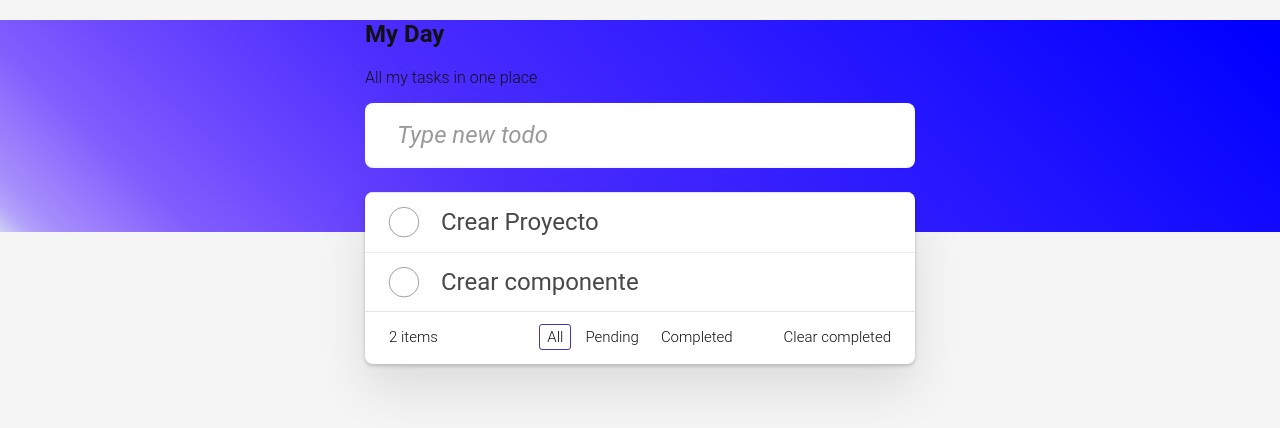
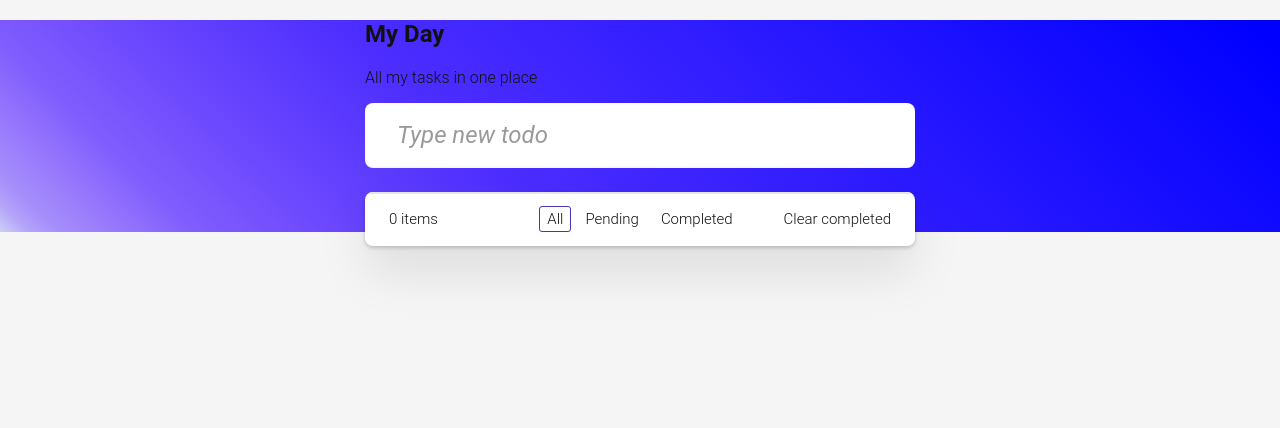
Before and after one commit to Carlou134/todo-app, an Angular app: page / in a window 1280 px wide. Shown: the top 428 px of the page. Built offline with nearby package versions, Linux system fonts and the light colour scheme.

Commit message:
LocalStorage

```diff
--- a/src/app/pages/home/home.component.html
+++ b/src/app/pages/home/home.component.html
@@ -62,18 +62,18 @@
         <!-- This should be `0 items left` by default -->
         <span class="todo-count">
           <strong>
-            {{ tasks().length }}
-          </strong><span *ngIf="tasks().length === 1; else elseblock">item</span></span>
+            {{ tasksByFilter().length }}
+          </strong><span *ngIf="tasksByFilter().length === 1; else elseblock">item</span></span>
           <ng-template #elseblock>items</ng-template>
         <ul class="filters">
           <li>
-            <a (click)="changeFilter('all')" class="selected">All</a>
+            <a (click)="changeFilter('all')" [class.selected]="filter() === 'all'">All</a>
           </li>
           <li>
-            <a (click)="changeFilter('pending')">Pending</a>
+            <a (click)="changeFilter('pending')" [class.selected]="filter() === 'pending'">Pending</a>
           </li>
           <li>
-            <a (click)="changeFilter('completed')">Completed</a>
+            <a (click)="changeFilter('completed')" [class.selected]="filter() === 'completed'">Completed</a>
           </li>
         </ul>
         <!-- Hidden if no completed items are left ↓ -->
--- a/src/app/pages/home/home.component.ts
+++ b/src/app/pages/home/home.component.ts
@@ -1,33 +1,21 @@
-import { NgFor, NgIf } from '@angular/common';
-import { Component, computed, signal } from '@angular/core';
+import { NgFor, NgIf, NgClass } from '@angular/common';
+import { Component, computed, signal, effect, OnInit, inject, Injector } from '@angular/core';
 import { Tasks } from '../../models/task.model';
 import { FormControl, ReactiveFormsModule, Validators } from '@angular/forms';
 
 @Component({
   selector: 'app-home',
   standalone: true,
-  imports: [NgFor, NgIf, ReactiveFormsModule],
+  imports: [NgFor, NgIf, ReactiveFormsModule, NgClass],
   templateUrl: './home.component.html',
   styleUrl: './home.component.css'
 })
-export class HomeComponent {
-  tasks = signal<Tasks[]>([
-    {
-      id: Date.now(),
-      title: "Crear Proyecto",
-      completed: false
-    },
-    {
-      id: Date.now(),
-      title: "Crear componente",
-      completed: false
-    },
-    ]);
-
-    filter = signal<'all'| 'pending' | 'completed'>('all');
-    tasksByFilter = computed(() => {
-      const filter = this.filter();
-      const tasks = this.tasks();
+export class HomeComponent implements OnInit {
+  tasks = signal<Tasks[]>([]);
+  filter = signal<'all'| 'pending' | 'completed'>('all');
+  tasksByFilter = computed(() => {
+  const filter = this.filter();
+  const tasks = this.tasks();
       if(filter === 'pending'){
         return tasks.filter(task => !task.completed)
       }
@@ -43,6 +31,25 @@ export class HomeComponent {
         Validators.required,
       ]
     })
+
+    injector = inject(Injector);
+
+    ngOnInit(){
+      const storage = localStorage.getItem('tasks');
+      if(storage){
+        const tasks = JSON.parse(storage);
+        console.log(tasks);
+        this.tasks.set(tasks);
+      }
+      this.trackTasks();
+    }
+
+    trackTasks(){
+      effect(() => {
+        const tasks = this.tasks();
+        localStorage.setItem('tasks', JSON.stringify(tasks));
+      }, {injector: this.injector});
+    }
 
     changeHandler(){
       if(this.newTaskCtrl.valid){
```
